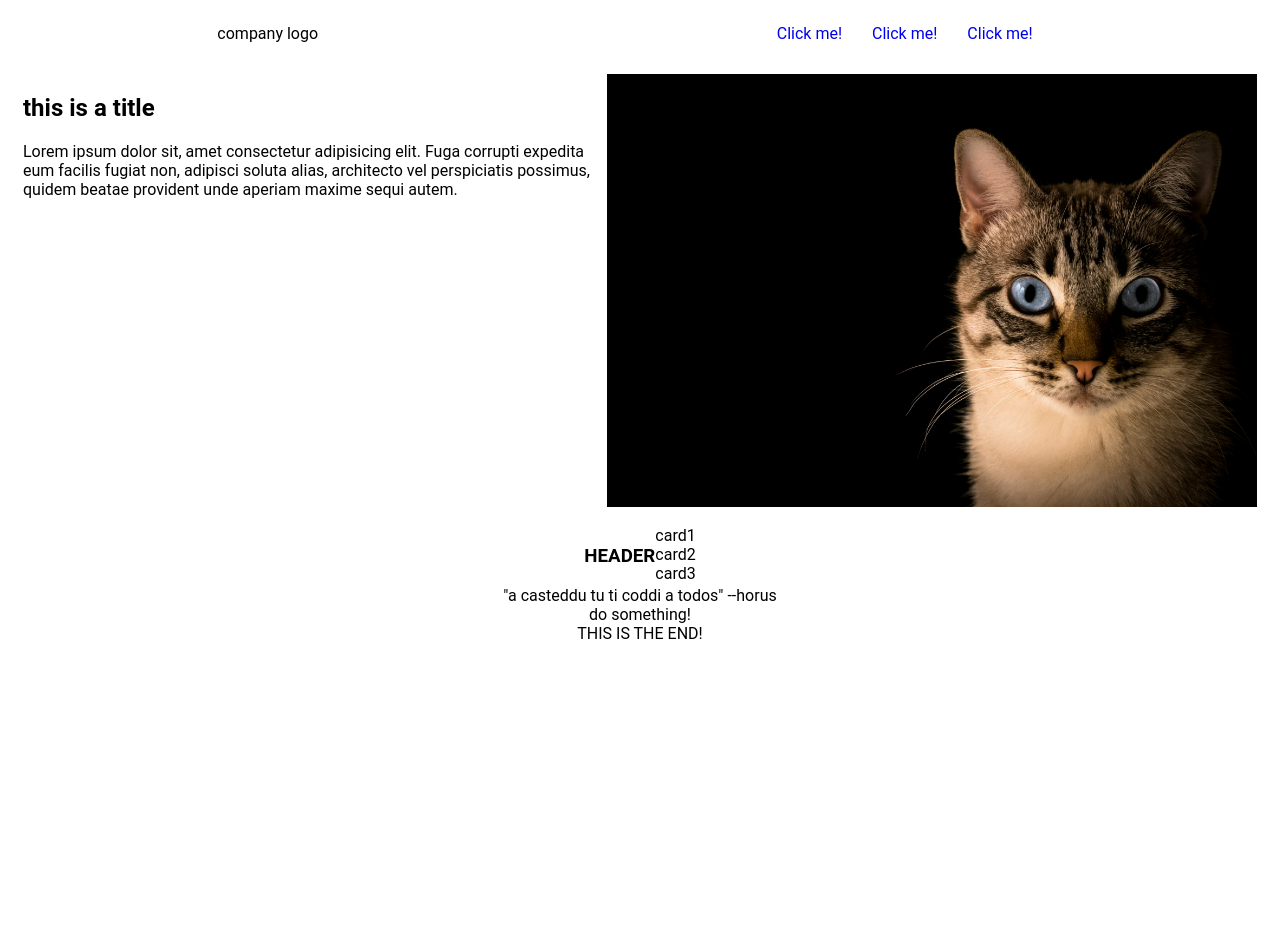
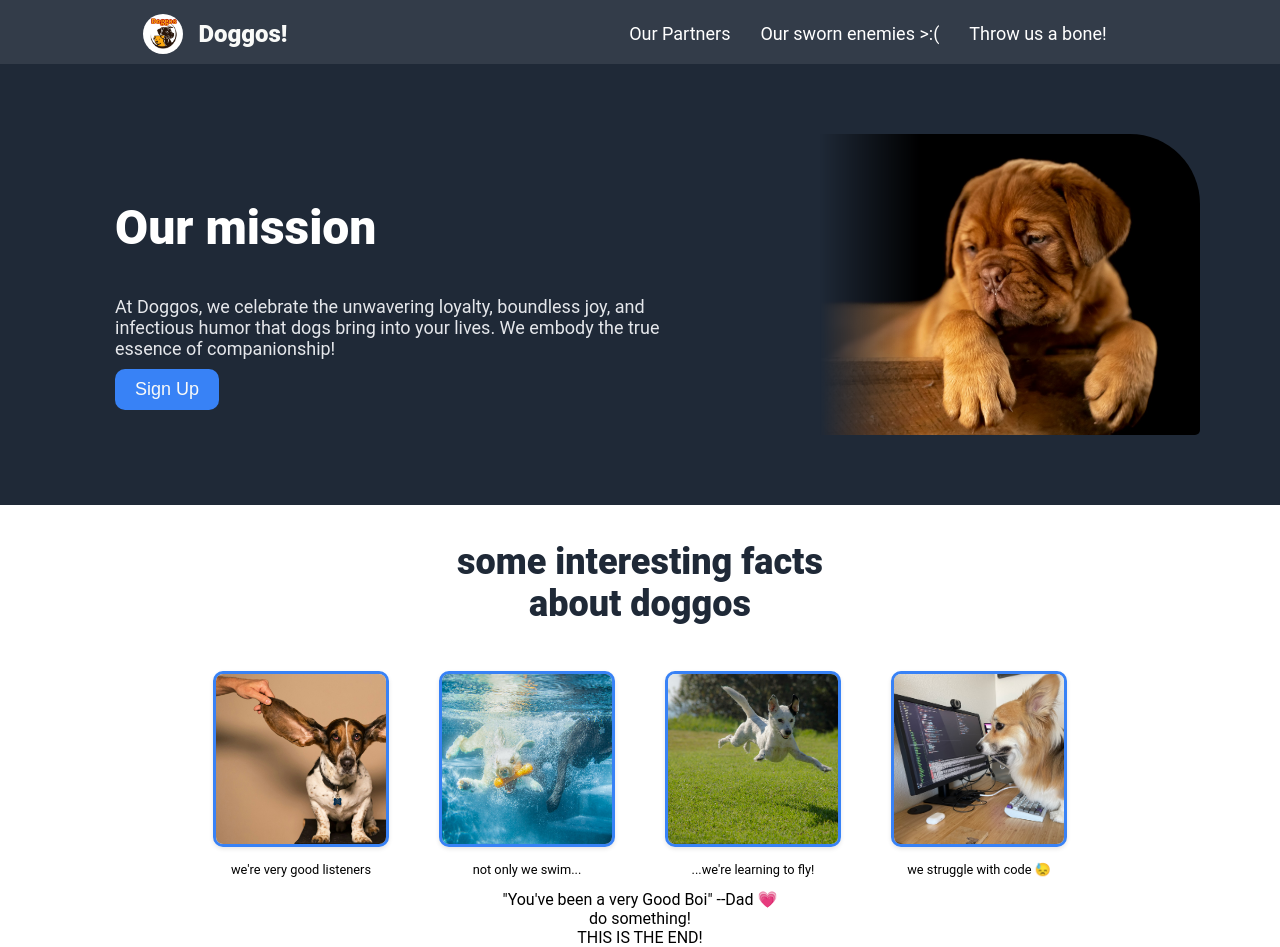
Before and after one commit to NurseWhacky/TOP-landing-page, a plain HTML site: page index.html in a window 1280 px wide. Before the commit the page ends 800 px from the top, so only its background shows below. Drawn offline with Linux system fonts and the light colour scheme.

Commit message:
added photos and experimented flexbox

```diff
--- a/index.html
+++ b/index.html
@@ -1,50 +1,118 @@
 <!DOCTYPE html>
 <html lang="en">
   <head>
-        <meta charset="UTF-8">
-        <meta name="viewport" content="width=device-width, initial-scale=1.0">
-        <title>Grooming Doggos & Cattos!</title>
-        <link rel="stylesheet" href="styles.css">
+    <meta charset="UTF-8" />
+    <meta
+      name="viewport"
+      content="width=device-width, initial-scale=1.0"
+    />
+    <title>Grooming Doggos</title>
+    <link
+      rel="stylesheet"
+      href="styles.css"
+    />
   </head>
   <body>
     <header>
-            <div class="logo"><img src="" alt="" srcset="">company logo</div>
+      <div class="logo">
+        <img
+          src="img/doggos-logo.png"
+          alt="doggos logo"
+          srcset=""
+        />
+        <span class="logo-text">Doggos!</span>
+      </div>
       <ul class="navbar-links">
         <li>
-                    <a href="#">Click me!</a>
+          <a href="https://httpstatusdogs.com/">Our Partners</a>
         </li>
         <li>
-                    <a href="#">Click me!</a>
+          <a href="https://http.cat/">Our sworn enemies >:(</a>
         </li>
         <li>
-                    <a href="#">Click me!</a>
+          <a href="https://www.baffidargento.org/">Throw us a bone!</a>
         </li>
       </ul>
     </header>
     <section id="hero">
       <div class="text-container">
-                <h2 class="hero-header">this is a title</h2>
-                <p class="hero-paragraph">Lorem ipsum dolor sit, amet consectetur adipisicing elit. Fuga corrupti expedita eum facilis fugiat non, adipisci soluta alias, architecto vel perspiciatis possimus, quidem beatae provident unde aperiam maxime sequi autem.</p>
+        <h2 class="hero-header">Our mission</h2>
+        <p class="hero-paragraph">
+          At Doggos, we celebrate the unwavering loyalty, boundless joy, and
+          infectious humor that dogs bring into your lives. We embody the true
+          essence of companionship!
+        </p>
+        <!-- <p class="hero-paragraph">
+          Our unconditional love makes us not just pets, but cherished members
+          of your families. We firmly believe in celebrating humans with every
+          tail wag, bark and howl.
+        </p> -->
+        <button
+          type="button"
+          class="signup-btn"
+        >
+          Sign Up
+        </button>
       </div>
-            <div class="img-container"><img src="./img/pacto-visual-cWOzOnSoh6Q-unsplash.jpg" alt="A very good boi" sizes="(max-width: 600px) 480px, 800px" srcset=""></div>
-
+      <div class="img-container">
+        <img
+          src="img/vincent-van-zalinge-v3k7Ub4lnGk-unsplash.jpg"
+          alt="A very good boi"
+          sizes="100px, 200px"
+          srcset=""
+        />
+      </div>
     </section>
 
     <section id="info-box">
-            <h3 class="info-box-header">HEADER</h3>
+      <h3 class="info-box-header">some interesting facts about doggos</h3>
       <div class="info-box-container">
-                <div class="info-card-01">card1</div>
-                <div class="info-card-02">card2</div>
-                <div class="info-card-03">card3</div>
+        <div class="info-card-container">
+          <div class="info-card">
+            <img
+              src="img/kyle-smith-SIZ66vF4FKA-unsplash.jpg"
+              alt="a very good listener"
+              srcset=""
+            />
+          </div>
+          <p class="caption">we're very good listeners</p>
+        </div>
+
+        <div class="info-card-container">
+          <div class="info-card">
+            <img
+              src="img/anthony-duran-UavRWtOI1l8-unsplash.jpg"
+              alt="a dog swimming underwater"
+              srcset=""
+            />
+          </div>
+          <p class="caption">not only we swim...</p>
+        </div>
+
+        <div class="info-card-container">
+          <div class="info-card">
+            <img
+              src="./img/ron-fung-VQJXJ4IaU_o-unsplash.jpg"
+              alt="a flying dogs landing"
+              srcset=""
+            />
+          </div>
+          <p class="caption">...we're learning to fly!</p>
+        </div>
+        <div class="info-card-container">
+          <div class="info-card">
+            <img
+              src="img/q6ET4D5.jpg"
+              alt="a sillydog valley engineer"
+              srcset=""
+            />
+          </div>
+          <p class="caption">we struggle with code 😓</p>
+        </div>
       </div>
     </section>
-        <section id="quote-box">"a casteddu tu ti coddi a todos" --horus</section>
-        <section id="call-to-action">
-            do something!
-        </section>
-        <footer>
-            THIS IS THE END!
-        </footer>
-
+    <section id="quote-box">"You've been a very Good Boi" --Dad 💗</section>
+    <section id="call-to-action">do something!</section>
+    <footer>THIS IS THE END!</footer>
   </body>
 </html>
--- a/styles.css
+++ b/styles.css
@@ -1,21 +1,32 @@
 body {
   font-family: roboto, sans-serif;
+  margin: 0 auto;
   display: flex;
   flex-direction: column;
   justify-content: center;
   align-items: center;
 }
 
+p {
+  font-size: 0.8rem;
+}
+
 img {
   width: 100%;
 }
 
+h2 {
+  font-size: 2rem;
+}
+
 header {
+  padding: 5px 0 2px;
   display: flex;
-    align-self:stretch;
+  align-self: stretch;
   flex-direction: row;
   justify-content: space-around;
   align-items: center;
+  background-color: #1f2937e8;
 }
 
 ul {
@@ -27,36 +38,149 @@ ul {
 li {
   display: inline;
   margin-right: 30px;
-
 }
 
 section {
   display: flex;
-
 }
 
 a {
   text-decoration: none;
+  color: white;
 }
+
+a:visited {
+  color:#f9faf8
+}
+
+.navbar-links, .hero-paragraph {
+  color: #e5e7eb;
+  font-size: 18px;
+}
+
 #hero {
-    padding: 15px;
+  color: white;
+  background-color: #1f2937;
+  padding: 60px 80px;
   display: flex;
-    justify-content: flex-end;
+  justify-content: space-around;
+  align-items: center;
+  overflow: hidden;
+  gap: 50px;
+  box-sizing: border-box;
+}
 
+.hero-header {
+  font-size: 48px;
+  font-weight: 1000;
+  text-align: left;
 }
+
+.hero-paragraph {
+  margin: 0;
+  /* padding: 10px ; */
+}
+
+.signup-btn {
+  background-color: #3882f6;
+  margin-top: 10px;
+  border-radius: 10px;
+  border: none;
+  color: #f9faf8;
+  text-align: center;
+  font-size: 18px;
+  outline: none;
+  padding: 10px 20px;
+}
+
 .img-container {
-    max-width: 650px;
-    margin: 0;
+  min-width: 300px;
+  display: flex;
+  mask-image: linear-gradient(to right, transparent 5%, black 30%);
+  border-top-right-radius: 70px;
+  border-bottom-right-radius: 5px;
+  /* flex-shrink: 1; */
+  max-width: 400px;
+  margin: 10px auto;
+}
+
+.text-container {
+  margin: 10px 35px;
+}
+
+.logo {
+  display: flex;
+  align-items: center;
+}
+
+.logo > img {
+  border-radius: 50%;
+  width: 40px;
+}
+
+.logo-text {
+  font-size: 24px;
+  font-weight: 900;
+  color: #f9faf8;
+  margin: 0 15px;
 }
 
 #info-box {
+  display: flex;
+  flex-direction: column;
+  align-items: center;
+}
 
+.info-box-header {
+  font-size: 36px;
+  font-weight: 1000;
+  color: #1f2937;
+  text-align: center;
+  max-width: 400px;
+  word-wrap: break-word;
+  display: flex;
+}
+
+.info-box-container {
+  padding: 30px auto;
+  display: flex;
+  flex-direction: row;
+  flex-wrap: wrap;
+  gap: 30px;
+  justify-content: center;
+  align-items: center;
+}
+.info-card-container {
+  display: flex;
+  flex-direction: column;
+  align-items: center;
+}
+
+.info-card {
+  width: 170px;
+  height: 170px;
+  background-color: #f6f6f6;
+  border: 3px solid #3882f6;
+  margin-bottom: 20px;
+  border-radius: 10px;
+  overflow: hidden;
+  box-shadow: 0 2px 4px rgba(0, 0, 0, 0.1);
+  margin: 10px;
+}
+
+.caption {
+  width: 80%;
+  margin-top: 5px;
+  text-align: center;
+}
+
+.info-card > img {
+  height: 100%;
+  width: auto;
 }
 
 #quote-box {
-
 }
 
 #call-to-action {
-
 }
```
Also changed, not shown: img/Groomin_chillin.png (added), img/anthony-duran-UavRWtOI1l8-unsplash.jpg (added), img/doggos-logo.png (added), img/jorge-zapata-xPeIAprXOxM-unsplash.jpg (added), img/kyle-smith-SIZ66vF4FKA-unsplash.jpg (added), img/q6ET4D5.jpg (added), img/ron-fung-VQJXJ4IaU_o-unsplash.jpg (added), img/vincent-van-zalinge-v3k7Ub4lnGk-unsplash.jpg (added). Lines whose indentation alone changed are shown as unchanged.
